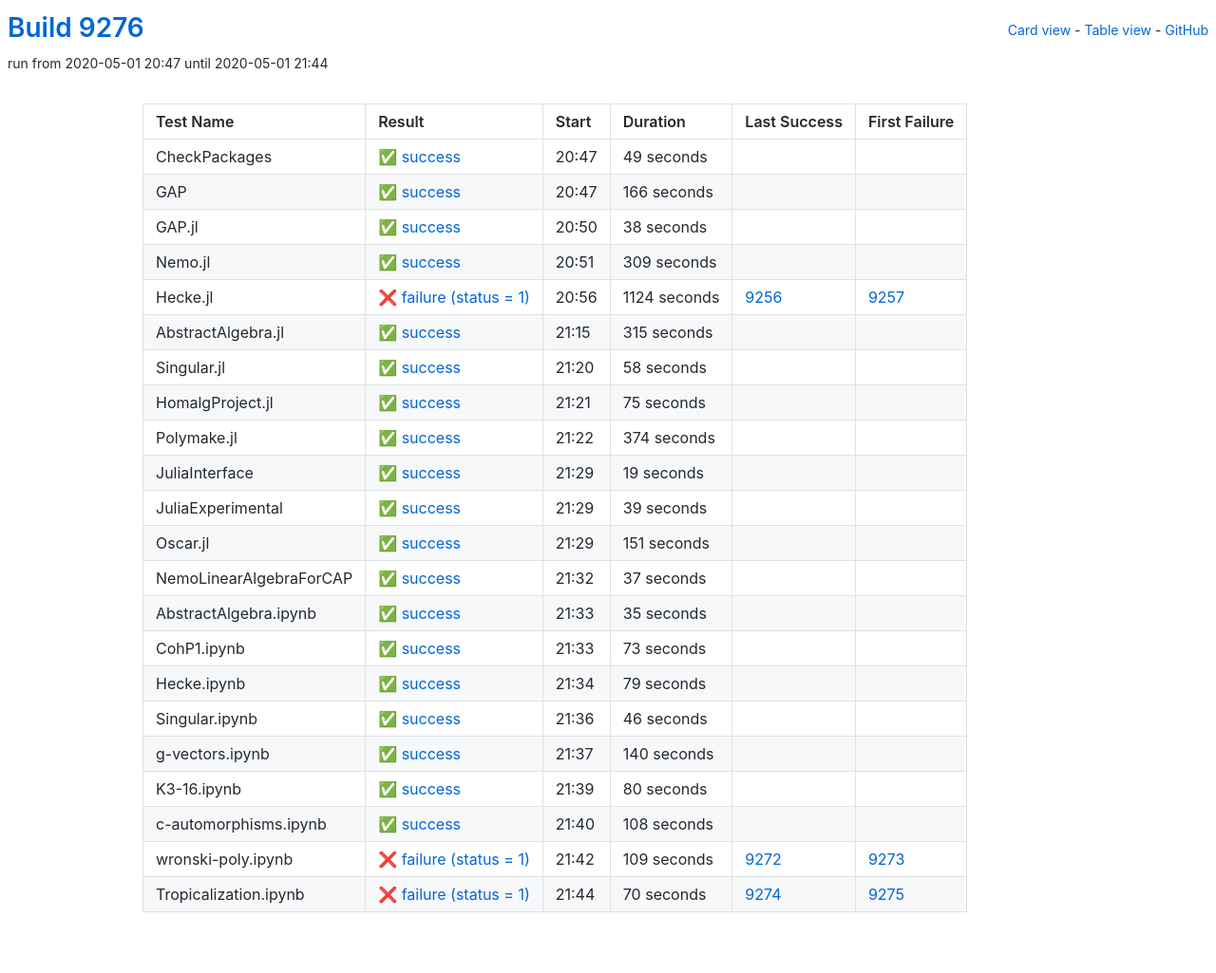
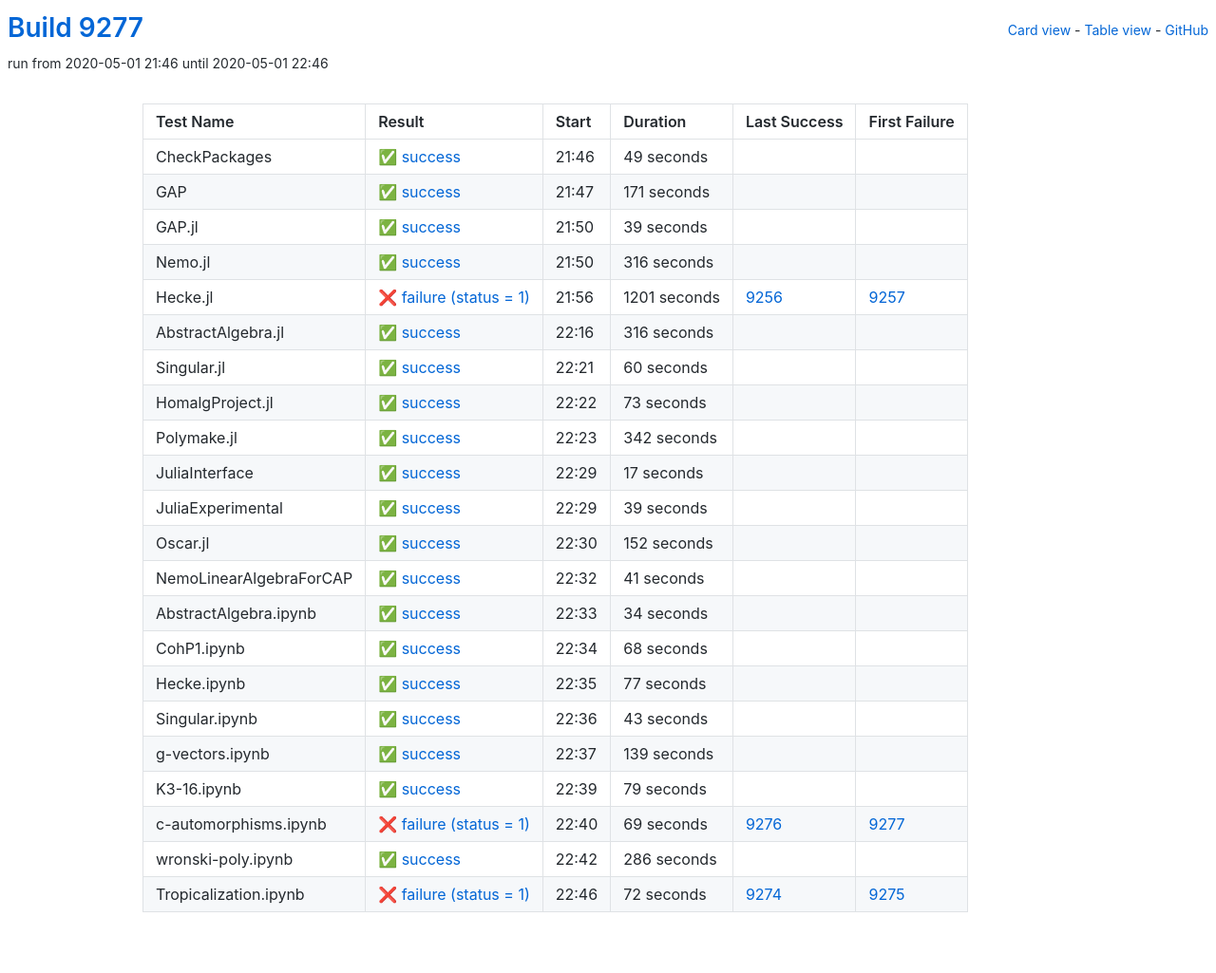
Before and after one commit to oscar-system/oscar-ci-status, a Jekyll site: the page built from table.html, in a window 1280 px wide. Shown: the whole page at 95% size. Built offline with Jekyll 4.4.1, drawn with Linux system fonts in a browser that asks for light colours.

Commit message:
Build 9277

```diff
--- a/_data/ci.yml
+++ b/_data/ci.yml
@@ -1,5 +1,5 @@
-build: 9276
-build_url: https://oscarci.mathematik.uni-kl.de/job/oscar/9276/
+build: 9277
+build_url: https://oscarci.mathematik.uni-kl.de/job/oscar/9277/
 job: oscar
 tests:
 - duration: 49
@@ -8,108 +8,20 @@
   first_failure_url: null
   last_success: false
   last_success_url: null
-  log: https://oscarci.mathematik.uni-kl.de/job/oscar/9276/artifact/logs/build-9276/CheckPackages.log
+  log: https://oscarci.mathematik.uni-kl.de/job/oscar/9277/artifact/logs/build-9277/CheckPackages.log
   name: CheckPackages
-  start: 2020-05-01 20:47
+  start: 2020-05-01 21:46
   status: success
   success: true
-- duration: 166
+- duration: 171
   exitcode: 0
   first_failure: false
   first_failure_url: null
   last_success: false
   last_success_url: null
-  log: https://oscarci.mathematik.uni-kl.de/job/oscar/9276/artifact/logs/build-9276/GAP.log
+  log: https://oscarci.mathematik.uni-kl.de/job/oscar/9277/artifact/logs/build-9277/GAP.log
   name: GAP
-  start: 2020-05-01 20:47
-  status: success
-  success: true
-- duration: 38
-  exitcode: 0
-  first_failure: false
-  first_failure_url: null
-  last_success: false
-  last_success_url: null
-  log: https://oscarci.mathematik.uni-kl.de/job/oscar/9276/artifact/logs/build-9276/GAP.jl.log
-  name: GAP.jl
-  start: 2020-05-01 20:50
-  status: success
-  success: true
-- duration: 309
-  exitcode: 0
-  first_failure: false
-  first_failure_url: null
-  last_success: false
-  last_success_url: null
-  log: https://oscarci.mathematik.uni-kl.de/job/oscar/9276/artifact/logs/build-9276/Nemo.jl.log
-  name: Nemo.jl
-  start: 2020-05-01 20:51
-  status: success
-  success: true
-- duration: 1124
-  exitcode: 1
-  first_failure: 9257
-  first_failure_url: https://oscarci.mathematik.uni-kl.de/job/oscar/9257/
-  last_success: 9256
-  last_success_url: https://oscarci.mathematik.uni-kl.de/job/oscar/9256/
-  log: https://oscarci.mathematik.uni-kl.de/job/oscar/9276/artifact/logs/build-9276/Hecke.jl.log
-  name: Hecke.jl
-  start: 2020-05-01 20:56
-  status: failure
-  success: false
-- duration: 315
-  exitcode: 0
-  first_failure: false
-  first_failure_url: null
-  last_success: false
-  last_success_url: null
-  log: https://oscarci.mathematik.uni-kl.de/job/oscar/9276/artifact/logs/build-9276/AbstractAlgebra.jl.log
-  name: AbstractAlgebra.jl
-  start: 2020-05-01 21:15
-  status: success
-  success: true
-- duration: 58
-  exitcode: 0
-  first_failure: false
-  first_failure_url: null
-  last_success: false
-  last_success_url: null
-  log: https://oscarci.mathematik.uni-kl.de/job/oscar/9276/artifact/logs/build-9276/Singular.jl.log
-  name: Singular.jl
-  start: 2020-05-01 21:20
-  status: success
-  success: true
-- duration: 75
-  exitcode: 0
-  first_failure: false
-  first_failure_url: null
-  last_success: false
-  last_success_url: null
-  log: https://oscarci.mathematik.uni-kl.de/job/oscar/9276/artifact/logs/build-9276/HomalgProject.jl.log
-  name: HomalgProject.jl
-  start: 2020-05-01 21:21
-  status: success
-  success: true
-- duration: 374
-  exitcode: 0
-  first_failure: false
-  first_failure_url: null
-  last_success: false
-  last_success_url: null
-  log: https://oscarci.mathematik.uni-kl.de/job/oscar/9276/artifact/logs/build-9276/Polymake.jl.log
-  name: Polymake.jl
-  start: 2020-05-01 21:22
-  status: success
-  success: true
-- duration: 19
-  exitcode: 0
-  first_failure: false
-  first_failure_url: null
-  last_success: false
-  last_success_url: null
-  log: https://oscarci.mathematik.uni-kl.de/job/oscar/9276/artifact/logs/build-9276/JuliaInterface.log
-  name: JuliaInterface
-  start: 2020-05-01 21:29
+  start: 2020-05-01 21:47
   status: success
   success: true
 - duration: 39
@@ -118,42 +30,53 @@
   first_failure_url: null
   last_success: false
   last_success_url: null
-  log: https://oscarci.mathematik.uni-kl.de/job/oscar/9276/artifact/logs/build-9276/JuliaExperimental.log
-  name: JuliaExperimental
-  start: 2020-05-01 21:29
+  log: https://oscarci.mathematik.uni-kl.de/job/oscar/9277/artifact/logs/build-9277/GAP.jl.log
+  name: GAP.jl
+  start: 2020-05-01 21:50
   status: success
   success: true
-- duration: 151
+- duration: 316
   exitcode: 0
   first_failure: false
   first_failure_url: null
   last_success: false
   last_success_url: null
-  log: https://oscarci.mathematik.uni-kl.de/job/oscar/9276/artifact/logs/build-9276/Oscar.jl.log
-  name: Oscar.jl
-  start: 2020-05-01 21:29
+  log: https://oscarci.mathematik.uni-kl.de/job/oscar/9277/artifact/logs/build-9277/Nemo.jl.log
+  name: Nemo.jl
+  start: 2020-05-01 21:50
   status: success
   success: true
-- duration: 37
+- duration: 1201
+  exitcode: 1
+  first_failure: 9257
+  first_failure_url: https://oscarci.mathematik.uni-kl.de/job/oscar/9257/
+  last_success: 9256
+  last_success_url: https://oscarci.mathematik.uni-kl.de/job/oscar/9256/
+  log: https://oscarci.mathematik.uni-kl.de/job/oscar/9277/artifact/logs/build-9277/Hecke.jl.log
+  name: Hecke.jl
+  start: 2020-05-01 21:56
+  status: failure
+  success: false
+- duration: 316
   exitcode: 0
   first_failure: false
   first_failure_url: null
   last_success: false
   last_success_url: null
-  log: https://oscarci.mathematik.uni-kl.de/job/oscar/9276/artifact/logs/build-9276/NemoLinearAlgebraForCAP.log
-  name: NemoLinearAlgebraForCAP
-  start: 2020-05-01 21:32
+  log: https://oscarci.mathematik.uni-kl.de/job/oscar/9277/artifact/logs/build-9277/AbstractAlgebra.jl.log
+  name: AbstractAlgebra.jl
+  start: 2020-05-01 22:16
   status: success
   success: true
-- duration: 35
+- duration: 60
   exitcode: 0
   first_failure: false
   first_failure_url: null
   last_success: false
   last_success_url: null
-  log: https://oscarci.mathematik.uni-kl.de/job/oscar/9276/artifact/logs/build-9276/AbstractAlgebra.ipynb.log
-  name: AbstractAlgebra.ipynb
-  start: 2020-05-01 21:33
+  log: https://oscarci.mathematik.uni-kl.de/job/oscar/9277/artifact/logs/build-9277/Singular.jl.log
+  name: Singular.jl
+  start: 2020-05-01 22:21
   status: success
   success: true
 - duration: 73
@@ -162,9 +85,119 @@
   first_failure_url: null
   last_success: false
   last_success_url: null
-  log: https://oscarci.mathematik.uni-kl.de/job/oscar/9276/artifact/logs/build-9276/CohP1.ipynb.log
+  log: https://oscarci.mathematik.uni-kl.de/job/oscar/9277/artifact/logs/build-9277/HomalgProject.jl.log
+  name: HomalgProject.jl
+  start: 2020-05-01 22:22
+  status: success
+  success: true
+- duration: 342
+  exitcode: 0
+  first_failure: false
+  first_failure_url: null
+  last_success: false
+  last_success_url: null
+  log: https://oscarci.mathematik.uni-kl.de/job/oscar/9277/artifact/logs/build-9277/Polymake.jl.log
+  name: Polymake.jl
+  start: 2020-05-01 22:23
+  status: success
+  success: true
+- duration: 17
+  exitcode: 0
+  first_failure: false
+  first_failure_url: null
+  last_success: false
+  last_success_url: null
+  log: https://oscarci.mathematik.uni-kl.de/job/oscar/9277/artifact/logs/build-9277/JuliaInterface.log
+  name: JuliaInterface
+  start: 2020-05-01 22:29
+  status: success
+  success: true
+- duration: 39
+  exitcode: 0
+  first_failure: false
+  first_failure_url: null
+  last_success: false
+  last_success_url: null
+  log: https://oscarci.mathematik.uni-kl.de/job/oscar/9277/artifact/logs/build-9277/JuliaExperimental.log
+  name: JuliaExperimental
+  start: 2020-05-01 22:29
+  status: success
+  success: true
+- duration: 152
+  exitcode: 0
+  first_failure: false
+  first_failure_url: null
+  last_success: false
+  last_success_url: null
+  log: https://oscarci.mathematik.uni-kl.de/job/oscar/9277/artifact/logs/build-9277/Oscar.jl.log
+  name: Oscar.jl
+  start: 2020-05-01 22:30
+  status: success
+  success: true
+- duration: 41
+  exitcode: 0
+  first_failure: false
+  first_failure_url: null
+  last_success: false
+  last_success_url: null
+  log: https://oscarci.mathematik.uni-kl.de/job/oscar/9277/artifact/logs/build-9277/NemoLinearAlgebraForCAP.log
+  name: NemoLinearAlgebraForCAP
+  start: 2020-05-01 22:32
+  status: success
+  success: true
+- duration: 34
+  exitcode: 0
+  first_failure: false
+  first_failure_url: null
+  last_success: false
+  last_success_url: null
+  log: https://oscarci.mathematik.uni-kl.de/job/oscar/9277/artifact/logs/build-9277/AbstractAlgebra.ipynb.log
+  name: AbstractAlgebra.ipynb
+  start: 2020-05-01 22:33
+  status: success
+  success: true
+- duration: 68
+  exitcode: 0
+  first_failure: false
+  first_failure_url: null
+  last_success: false
+  last_success_url: null
+  log: https://oscarci.mathematik.uni-kl.de/job/oscar/9277/artifact/logs/build-9277/CohP1.ipynb.log
   name: CohP1.ipynb
-  start: 2020-05-01 21:33
+  start: 2020-05-01 22:34
+  status: success
+  success: true
+- duration: 77
+  exitcode: 0
+  first_failure: false
+  first_failure_url: null
+  last_success: false
+  last_success_url: null
+  log: https://oscarci.mathematik.uni-kl.de/job/oscar/9277/artifact/logs/build-9277/Hecke.ipynb.log
+  name: Hecke.ipynb
+  start: 2020-05-01 22:35
+  status: success
+  success: true
+- duration: 43
+  exitcode: 0
+  first_failure: false
+  first_failure_url: null
+  last_success: false
+  last_success_url: null
+  log: https://oscarci.mathematik.uni-kl.de/job/oscar/9277/artifact/logs/build-9277/Singular.ipynb.log
+  name: Singular.ipynb
+  start: 2020-05-01 22:36
+  status: success
+  success: true
+- duration: 139
+  exitcode: 0
+  first_failure: false
+  first_failure_url: null
+  last_success: false
+  last_success_url: null
+  log: https://oscarci.mathematik.uni-kl.de/job/oscar/9277/artifact/logs/build-9277/g-vectors.ipynb.log
+  name: g-vectors.ipynb
+  start: 2020-05-01 22:37
   status: success
   success: true
 - duration: 79
@@ -173,74 +206,41 @@
   first_failure_url: null
   last_success: false
   last_success_url: null
-  log: https://oscarci.mathematik.uni-kl.de/job/oscar/9276/artifact/logs/build-9276/Hecke.ipynb.log
-  name: Hecke.ipynb
-  start: 2020-05-01 21:34
+  log: https://oscarci.mathematik.uni-kl.de/job/oscar/9277/artifact/logs/build-9277/K3-16.ipynb.log
+  name: K3-16.ipynb
+  start: 2020-05-01 22:39
   status: success
   success: true
-- duration: 46
+- duration: 69
+  exitcode: 1
+  first_failure: 9277
+  first_failure_url: https://oscarci.mathematik.uni-kl.de/job/oscar/9277/
+  last_success: 9276
+  last_success_url: https://oscarci.mathematik.uni-kl.de/job/oscar/9276/
+  log: https://oscarci.mathematik.uni-kl.de/job/oscar/9277/artifact/logs/build-9277/c-automorphisms.ipynb.log
+  name: c-automorphisms.ipynb
+  start: 2020-05-01 22:40
+  status: failure
+  success: false
+- duration: 286
   exitcode: 0
   first_failure: false
   first_failure_url: null
   last_success: false
   last_success_url: null
-  log: https://oscarci.mathematik.uni-kl.de/job/oscar/9276/artifact/logs/build-9276/Singular.ipynb.log
-  name: Singular.ipynb
-  start: 2020-05-01 21:36
+  log: https://oscarci.mathematik.uni-kl.de/job/oscar/9277/artifact/logs/build-9277/wronski-poly.ipynb.log
+  name: wronski-poly.ipynb
+  start: 2020-05-01 22:42
   status: success
   success: true
-- duration: 140
-  exitcode: 0
-  first_failure: false
-  first_failure_url: null
-  last_success: false
-  last_success_url: null
-  log: https://oscarci.mathematik.uni-kl.de/job/oscar/9276/artifact/logs/build-9276/g-vectors.ipynb.log
-  name: g-vectors.ipynb
-  start: 2020-05-01 21:37
-  status: success
-  success: true
-- duration: 80
-  exitcode: 0
-  first_failure: false
-  first_failure_url: null
-  last_success: false
-  last_success_url: null
-  log: https://oscarci.mathematik.uni-kl.de/job/oscar/9276/artifact/logs/build-9276/K3-16.ipynb.log
-  name: K3-16.ipynb
-  start: 2020-05-01 21:39
-  status: success
-  success: true
-- duration: 108
-  exitcode: 0
-  first_failure: false
-  first_failure_url: null
-  last_success: false
-  last_success_url: null
-  log: https://oscarci.mathematik.uni-kl.de/job/oscar/9276/artifact/logs/build-9276/c-automorphisms.ipynb.log
-  name: c-automorphisms.ipynb
-  start: 2020-05-01 21:40
-  status: success
-  success: true
-- duration: 109
-  exitcode: 1
-  first_failure: 9273
-  first_failure_url: https://oscarci.mathematik.uni-kl.de/job/oscar/9273/
-  last_success: 9272
-  last_success_url: https://oscarci.mathematik.uni-kl.de/job/oscar/9272/
-  log: https://oscarci.mathematik.uni-kl.de/job/oscar/9276/artifact/logs/build-9276/wronski-poly.ipynb.log
-  name: wronski-poly.ipynb
-  start: 2020-05-01 21:42
-  status: failure
-  success: false
-- duration: 70
+- duration: 72
   exitcode: 1
   first_failure: 9275
   first_failure_url: https://oscarci.mathematik.uni-kl.de/job/oscar/9275/
   last_success: 9274
   last_success_url: https://oscarci.mathematik.uni-kl.de/job/oscar/9274/
-  log: https://oscarci.mathematik.uni-kl.de/job/oscar/9276/artifact/logs/build-9276/Tropicalization.ipynb.log
+  log: https://oscarci.mathematik.uni-kl.de/job/oscar/9277/artifact/logs/build-9277/Tropicalization.ipynb.log
   name: Tropicalization.ipynb
-  start: 2020-05-01 21:44
+  start: 2020-05-01 22:46
   status: failure
   success: false
```
Also changed, not shown: README.md.
